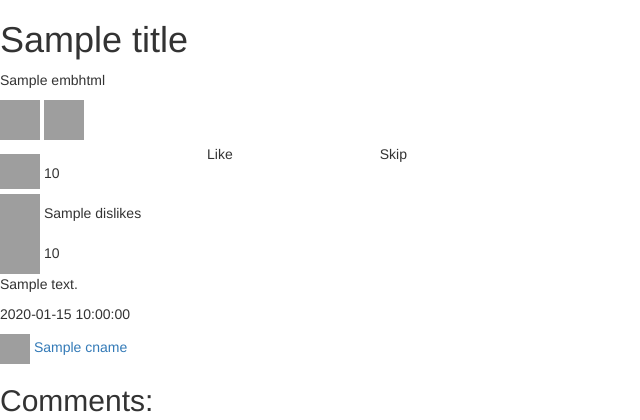
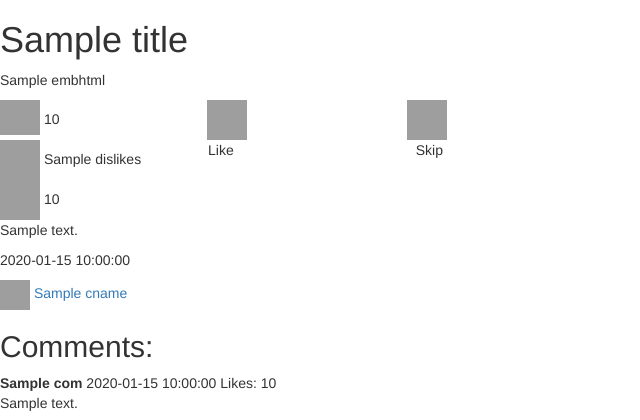
Before and after one commit to habdulkafi/dbs_youtube_project, a Flask app: template webserver/templates/video.html in a window 1280 px wide. Shown: the top 420 px of the page, without its empty margins (0-640 px from the left). Run offline with Flask 2, Linux system fonts and the light colour scheme; the template is opened without the code that fills it: most values are stand-ins (such as "Sample title", 1, 10 or a date in 2020); parts of the project's set-up code (start-up, migrations or seed data) failed here and were passed over; some libraries are stand-ins or nearby versions; grey boxes are pictures that could not be loaded.

Commit message:
updated video.html template

```diff
--- a/webserver/templates/video.html
+++ b/webserver/templates/video.html
@@ -20,9 +20,9 @@
   <h1>{{title}}</h1>
   {{embhtml|safe}}
   <p></p>
-  <button class="button like" value="like" style="background-image: url('https://cdn3.iconfinder.com/data/icons/medical-icons-4/100/heart-256.png')"></button>
-  <button class="button skip" value="skip" style="background-image: url('https://cdn4.iconfinder.com/data/icons/flat-black/512/next.png')"></button>
-  <div style="position:absolute;left:207px;"><span style="padding-right: 10.5em">Like</span>Skip</div>
+  <button class="button like" value="like" style="position:absolute;left:207px; background-image: url('https://cdn3.iconfinder.com/data/icons/medical-icons-4/100/heart-256.png')"></button>
+  <button class="button skip"  value="skip" style="position:absolute;left:407px; background-image: url('https://cdn4.iconfinder.com/data/icons/flat-black/512/next.png')"></button>
+  <div style="position:absolute;left:208px;margin-top:40px;"><span style="padding-right: 13em">Like</span>Skip</div>
   <p></p>
   <div> <img src="https://cdn3.iconfinder.com/data/icons/social-icons-5/606/Like.png" alt="Likes" style="width:40px;height:40px;vertical-align:middle;padding-bottom:5px"> {{likes}} </div>
   <div> <img src="https://cdn3.iconfinder.com/data/icons/social-icons-5/607/Dislike.png" alt="Dislikes" style="width:40px;height:40px;vertical-align:middle"> {{dislikes}} </div>
```
